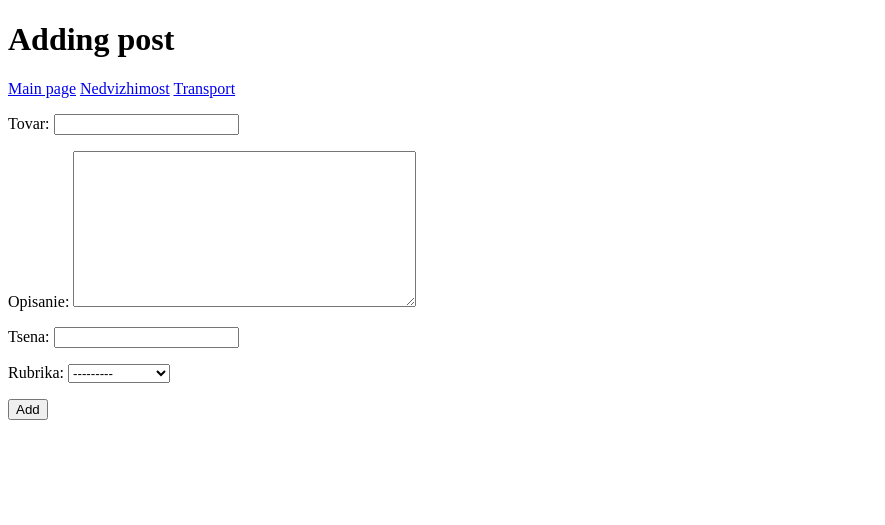
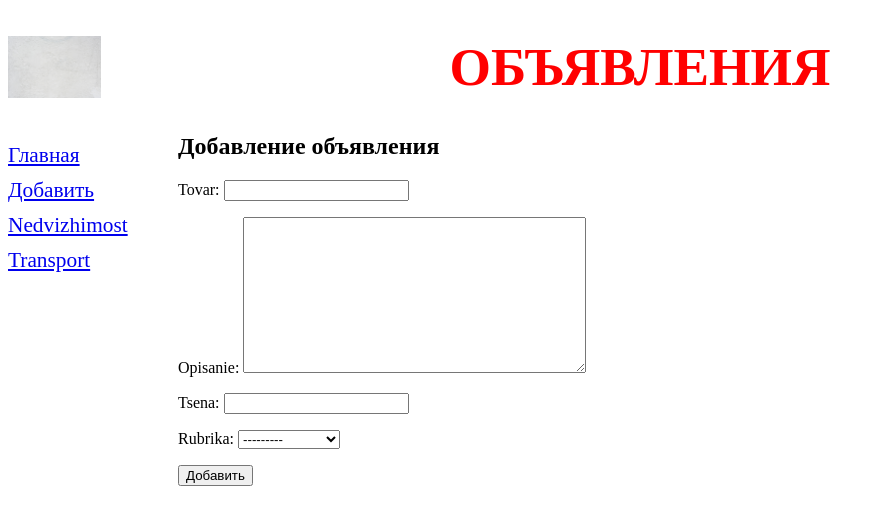
Before and after one commit to LlamaUnicorn/django_basics_refresh, a Django app: page /bboard/add/ in a window 1280 px wide. Shown: the top 525 px of the page, without its empty margins (0-885 px from the left). Run offline with Django 4.2, Linux system fonts and the light colour scheme; data comes from the database, SQL or seed files in the repository.

Commit message:
Finished basics

```diff
--- /dev/null
+++ b/samplesite/bboard/static/bboard/style.css
@@ -0,0 +1,19 @@
+header h1 {
+    font-size: 40pt;
+    text-transform: uppercase;
+    color: red;
+    text-align: center;
+    background: url("bg.jpg") left / auto 100% no-repeat;
+}
+nav {
+    font-size: 16pt;
+    width: 150px;
+    float: left;
+}
+nav a {
+    display: block;
+    margin: 10px 0px;
+}
+section {
+    margin-left: 170px;
+}
--- a/samplesite/bboard/templates/bboard/create.html
+++ b/samplesite/bboard/templates/bboard/create.html
@@ -1,22 +1,12 @@
-<!DOCTYPE html>
-<html lang="en">
-<head>
-    <meta charset="UTF-8">
-    <title>Adding post :: Post board</title>
-</head>
-<body>
-    <h1>Adding post</h1>
-    <div>
-        <a href="{% url 'index' %}">Main page</a>
-        {% for rubric in rubrics %}
-        <a href="{% url 'by_rubric' rubric.pk %}">
-            {{ rubric.name }}</a>
-        {% endfor %}
-    </div>
-    <form method="post">
-        {% csrf_token %}
-        {{ form.as_p }}
-        <input type="submit" value="Add">
-    </form>
-</body>
-</html>
+{% extends "layout/basic.html" %}
+
+{% block title %}Добавление объявления{% endblock %}
+
+{% block content %}
+<h2>Добавление объявления</h2>
+<form method="post">
+    {% csrf_token %}
+    {{ form.as_p }}
+    <input type="submit" value="Добавить">
+</form>
+{% endblock %}
--- /dev/null
+++ b/samplesite/bboard/templates/layout/basic.html
@@ -0,0 +1,28 @@
+{% load static %}
+
+<!DOCTYPE html>
+<html lang="en">
+<head>
+    <meta charset="UTF-8">
+    <title>{% block title %}Главная{% endblock %} :: Доска объявлений</title>
+    <link rel="stylesheet" type="text/css"
+    href="{% static 'bboard/style.css' %}">
+</head>
+<body>
+    <header>
+        <h1>Объявления</h1>
+    </header>
+    <nav>
+        <a href="{% url 'index' %}">Главная</a>
+        <a href="{% url 'add' %}">Добавить</a>
+        {% for rubric in rubrics %}
+        <a href="{% url 'by_rubric' rubric.pk %}">
+            {{ rubric.name }}</a>
+        {% endfor %}
+    </nav>
+    <section>
+        {% block content %}
+        {% endblock %}
+    </section>
+</body>
+</html>
```
Also changed, not shown: samplesite/bboard/templates/bboard/by_rubric.html (+7 -17 lines), samplesite/bboard/templates/bboard/index.html (+5 -18 lines), samplesite/bboard/static/bboard/bg.jpg (added).
